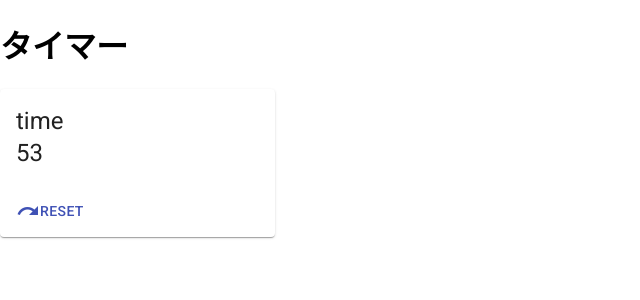
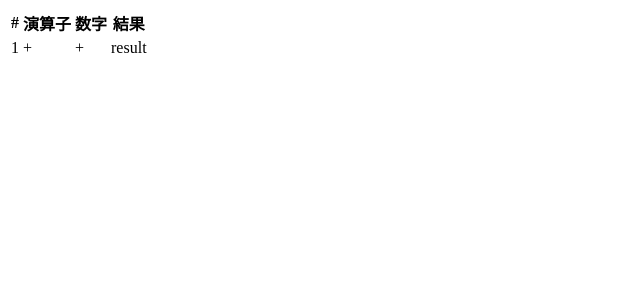
Before and after one commit to naoki85/my-blog-react, a React (Create React App) app: page / in a window 1280 px wide. Shown: the top 300 px of the page, without its empty margins (0-640 px from the left). Built offline with nearby package versions, Linux system fonts and the light colour scheme.

Commit message:
init for calculator

```diff
--- a/src/components/App.tsx
+++ b/src/components/App.tsx
@@ -1,50 +1,44 @@
 import React, { FC } from 'react';
-import { makeStyles, createStyles } from '@material-ui/core/styles';
-import Button from '@material-ui/core/Button';
-import Card from '@material-ui/core/Card';
-import CardActions from '@material-ui/core/CardActions';
-import CardContent from '@material-ui/core/CardContent';
-import Icon from '@material-ui/core/Icon';
-import Typography from '@material-ui/core/Typography';
+// import { makeStyles, createStyles } from '@material-ui/core/styles';
+// import Button from '@material-ui/core/Button';
+// import Card from '@material-ui/core/Card';
+// import CardActions from '@material-ui/core/CardActions';
+// import CardContent from '@material-ui/core/CardContent';
+// import Icon from '@material-ui/core/Icon';
+// import Typography from '@material-ui/core/Typography';
 
-import './App.css';
-
-interface AppProps {
-  timeLeft: number;
-  reset: () => void;
-}
-
-const useStyles = makeStyles(() =>
-  createStyles({
-    card: {
-      maxWidth: 275,
-    },
-  }),
-);
-
-const AppComponent: FC<AppProps> = ({ timeLeft, reset }) => {
-  const classes = useStyles();
-
+const AppComponent: FC<{}> = () => {
   return (
-    <>
-      <div className="container">
-        <header>
-          <h1>タイマー</h1>
-        </header>
-        <Card className={classes.card}>
-          <CardContent>
-            <Typography variant="h5" component="h2">time</Typography>
-            <Typography variant="h5" component="h2">{timeLeft}</Typography>
-          </CardContent>
-          <CardActions>
-            <Button color="primary" onClick={reset}>
-              <Icon>redo</Icon>
-              Reset
-            </Button>
-          </CardActions>
-        </Card>
-      </div>
-    </>
+    <table>
+      <thead>
+        <tr>
+          <th>#</th>
+          <th>演算子</th>
+          <th>数字</th>
+          <th>結果</th>
+        </tr>
+      </thead>
+      <tbody>
+        <tr>
+          <td>1</td>
+          <td>
+            <form>
+              <label htmlFor={"plus"}>
+                +
+              </label>
+            </form>
+          </td>
+          <td>
+            <form>
+              <label htmlFor={"plus"}>
+                +
+              </label>
+            </form>
+          </td>
+          <td>result</td>
+        </tr>
+      </tbody>
+    </table>
   );
 };
 
--- a/src/containers/App.tsx
+++ b/src/containers/App.tsx
@@ -1,31 +1,8 @@
-import React, { FC, useEffect, useState } from 'react';
+import React, { FC } from 'react';
 import AppComponent from '../components/App';
 
-const useTimer = (limitSec: number): [number, () => void] => {
-  const [timeLeft, setTimeLeft] = useState(limitSec);
-
-  const reset = () => {
-    setTimeLeft(limitSec);
-  };
-
-  const tick = () => {
-    setTimeLeft(prevTime => (prevTime === 0 ? limitSec : prevTime - 1));
-  };
-
-  useEffect(() => {
-    const timerId = setInterval(tick, 1000);
-
-    return () => clearInterval(timerId);
-  }, []);
-
-  return [timeLeft, reset];
-}
-
 const AppContainer: FC = () => {
-  const LIMIT = 60;
-  const [timeLeft, reset] = useTimer(LIMIT);
-
-  return <AppComponent timeLeft={timeLeft} reset={reset} />;
+  return <AppComponent />;
 };
 
 export default AppContainer;
--- a/src/index.css
+++ /dev/null
@@ -1,13 +0,0 @@
-body {
-  font-family: -apple-system, BlinkMacSystemFont, 'Segoe UI', 'Roboto', 'Oxygen',
-    'Ubuntu', 'Cantarell', 'Fira Sans', 'Droid Sans', 'Helvetica Neue',
-    sans-serif;
-  -webkit-font-smoothing: antialiased;
-  -moz-osx-font-smoothing: grayscale;
-  margin: 0;
-}
-
-code {
-  font-family: source-code-pro, Menlo, Monaco, Consolas, 'Courier New',
-    monospace;
-}
--- a/src/index.tsx
+++ b/src/index.tsx
@@ -1,6 +1,5 @@
 import React from 'react';
 import ReactDOM from 'react-dom';
-import './index.css';
 import App from './containers/App';
 import * as serviceWorker from './serviceWorker';
 
```
